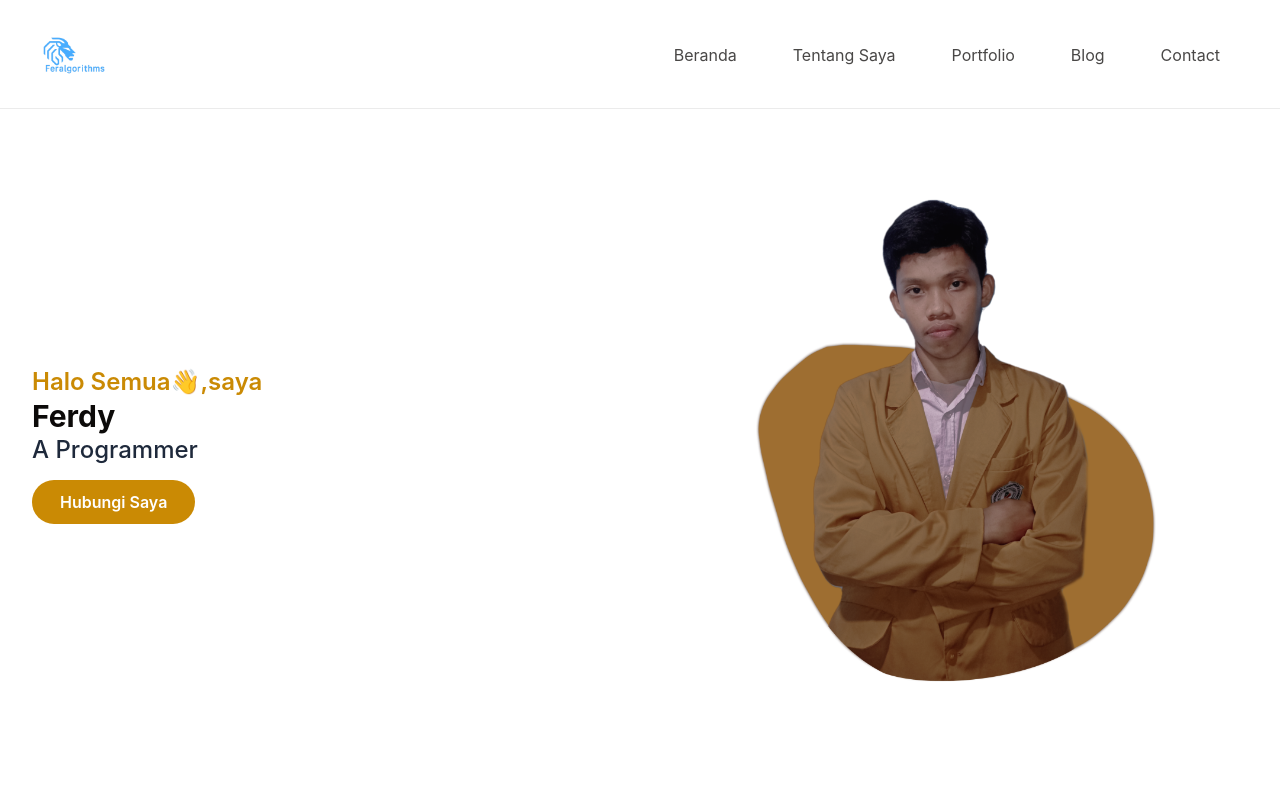
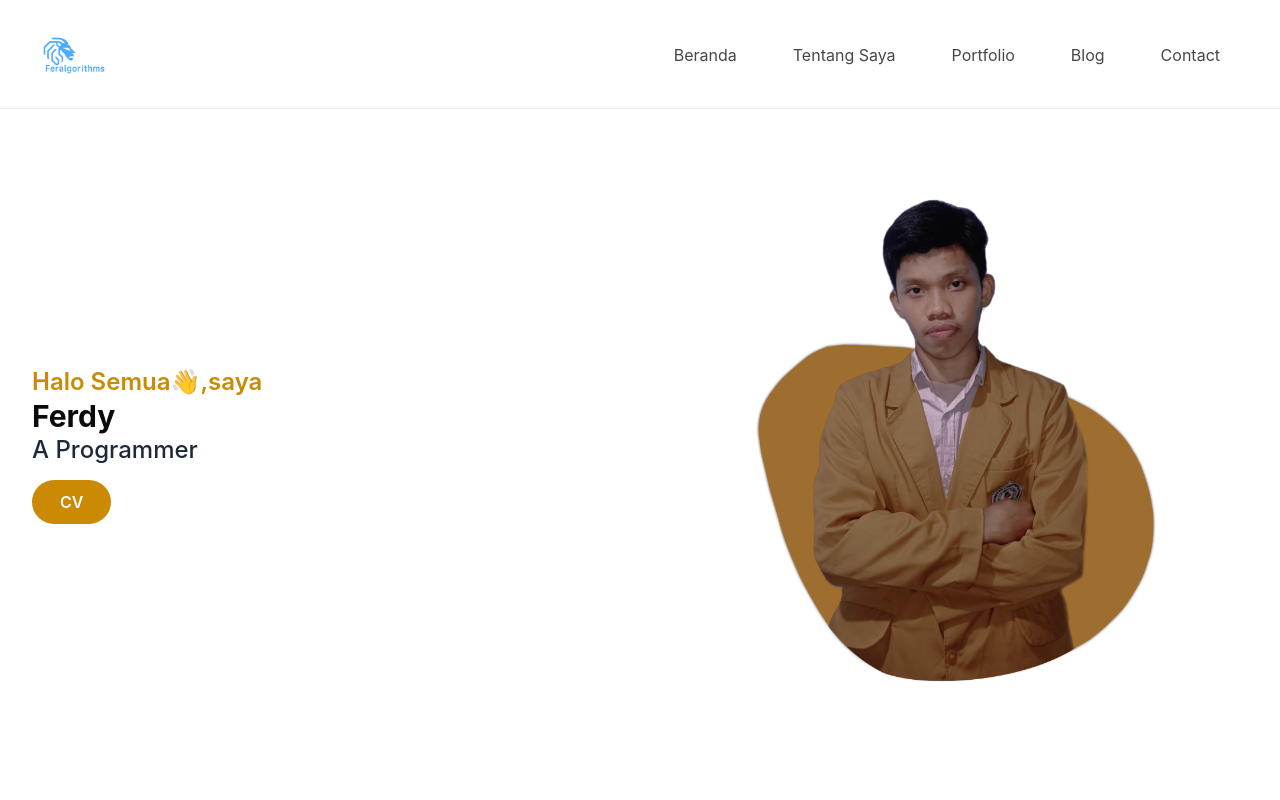
Before and after one commit to Feralgorithms/feralgorithms.github.io, a website: page index.html in a window 1280 px wide. Shown: the top 800 px of the page. Drawn offline with nearby package versions, Linux system fonts and the light colour scheme.

Commit message:
Update index.html

```diff
--- a/index.html
+++ b/index.html
@@ -78,9 +78,8 @@
               class="block font-bold text-stone-950 text-3xl">Ferdy</span></h1>
           <h2 class="mb-6 font-medium text-slate-800 text-lg lg:text-2xl">A Programmer</h2>
 
-          <a href="#footer"
-            class="text-base font-semibold text-white bg-yellow-600 py-3 px-7 rounded-full hover:shadow-lg hover:opacity-75 transition duration-200 ease-in-out">Hubungi
-            Saya</a>
+          <a href="/mycv.html"
+            class="text-base font-semibold text-white bg-yellow-600 py-3 px-7 rounded-full hover:shadow-lg hover:opacity-75 transition duration-200 ease-in-out">  CV  </a>
         </div>
 
         <div class="w-full self-end px-4 lg:w-1/2">
```
